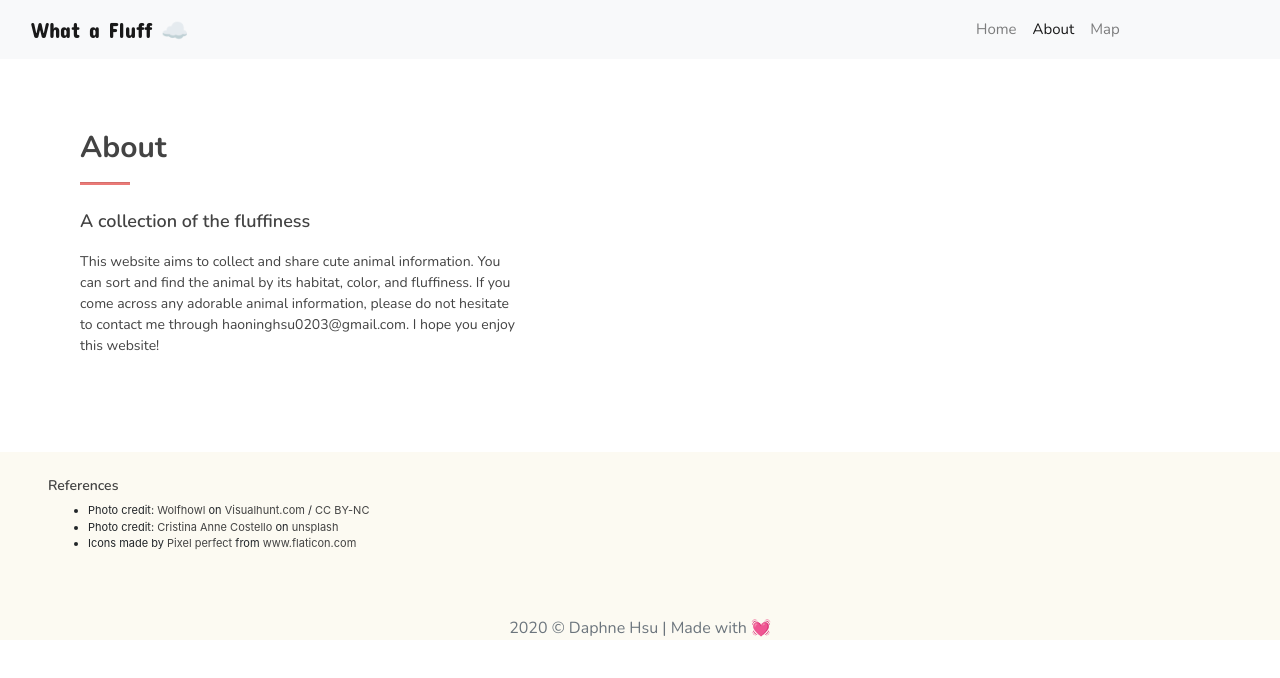
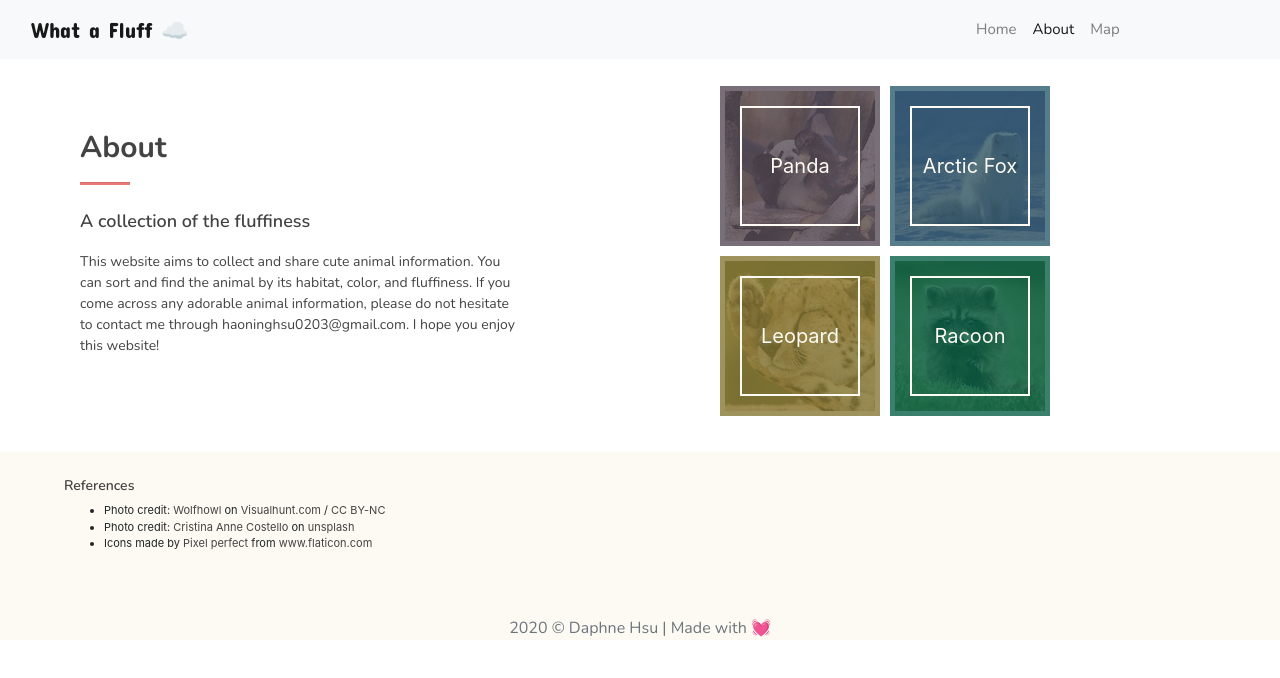
Before and after one commit to haoninghsu/haoningdesign, a plain HTML site: page about/about.html in a window 1280 px wide. Drawn offline with nearby package versions, Linux system fonts and the light colour scheme.

Commit message:
Added pictures to about page

```diff
--- a/about/about.html
+++ b/about/about.html
@@ -73,12 +73,24 @@
     </header>
 
     <main>
+      <section>
+      <div class ="about">
       <div class = "intro">
       <h1>About</h1>
       <hr>
       <h2>A collection of the fluffiness</h2>
       <p>This website aims to collect and share cute animal information. You can sort and find the animal by its habitat, color, and fluffiness. If you come across any adorable animal information, please do not hesitate to contact me through haoninghsu0203@gmail.com. I hope you enjoy this website!</p>
       </div>
+
+      <div class = "wrapper">
+        <div id="panda" class="animal"></div>
+        <div id="arcticFox" class="animal"></div>
+        <div id="leopard" class="animal"></div>
+        <div id="racoon" class="animal"></div>
+      </div>
+      </div>
+      </section>
+
 
       <section class="reference">
         <div class = "referenceS">
@@ -91,35 +103,11 @@
           <li>
             Icons made by <a href="https://www.flaticon.com/authors/pixel-perfect" title="Pixel perfect">Pixel perfect</a> from <a href="https://www.flaticon.com/" title="Flaticon"> www.flaticon.com</a>
             </li>
-
           </ul>
         </div>
         </section>
 
-
-        <!-- <div id="history-images" class="owl-carousel owl-theme" style="opacity: 1; display: block;">
-          <div class="owl-wrapper-outer">
-            <div class="owl-wrapper" style="width: 1356px; left: 0px; display: block;
-            transition: all 1000ms ease 0s; transform: translate3d(0px, 0px, 0px);">
-            <div class="owl-item" style="width: 226px;">
-              <div><img class="img-responsive center-block" src="url(image/Capybara.jpg)" alt="About">
-              </div>
-            </div>
-            <div class="owl-item" style="width: 226px;">
-              <div><img class="img-responsive center-block" src="img/about_img2.jpg" alt="About">
-              </div>
-            </div>
-            <div class="owl-item" style="width: 226px;">
-              <div><img class="img-responsive center-block" src="img/about_img3.jpg" alt="About">
-              </div>
-            </div>
-          </div>
-        </div>
-        <script src="js/main.js"></script>
-
-      -->
-
-      </div>
+      </section>
     </main>
   </body>
 
--- a/about/style.css
+++ b/about/style.css
@@ -5,7 +5,7 @@
 
 .referenceS {
   padding-top: 1rem;
-  padding-left: 3rem;
+  padding-left: 4rem;
   padding-bottom: 3rem;
   width: 50%;
 }
@@ -94,6 +94,98 @@ footer {
   color: #434343;
 }
 
+.about {
+  display: flex;
+  flex-direction: flex-start;
+}
+
+/*graphs*/
+.animal {
+  width: 150px;
+  height: 150px;
+
+  display: flex;
+  justify-content: center;
+  align-items: center;
+
+  box-shadow: 0 0 0 100px inset, 0 0 0 5px;
+  transition: box-shadow 1s;
+  float: left;
+  margin: 10px;
+}
+
+.animal::after {
+  width: 80%;
+  height: 80%;
+  display: block;
+  font-size: 15pt;
+  color: #fcfaf2;
+  border: 2px solid;
+  text-align: center;
+
+  display: flex;
+  justify-content: center;
+  align-items: center;
+
+  /* hover out transition */
+  transition: opacity 1s 0.5s;
+}
+
+/*reveal photos*/
+.animal:hover {
+  box-shadow: 0 0 0 5px inset, 0 0 5px grey, 0 0 10px grey inset;
+  transition: box-shadow 1s;
+}
+
+/*hide names*/
+.animal:hover::after {
+  opacity: 0;
+  transition: opacity 0.5s;
+}
+
+#panda {
+  background-image: url("../image/Panda.jpg");
+  color: rgba(87, 76, 87, 0.8);
+}
+
+#panda::after {
+  content: "Panda";
+}
+
+#arcticFox {
+  background-image: url("../image/Arcticfox.jpg");
+  color: rgba(46, 92, 110, 0.8);
+}
+
+#arcticFox::after {
+  content: "Arctic Fox";
+}
+
+#leopard {
+  background-image: url("../image/Leopard.jpg");
+  color: rgba(134, 120, 53, 0.8);
+}
+
+#leopard::after {
+  content: "Leopard";
+}
+
+#racoon {
+  background-image: url("../image/racoon.jpg");
+  color: rgba(9, 97, 72, 0.8);
+}
+
+#racoon::after {
+  content: "Racoon";
+}
+.wrapper {
+  width: 450px;
+  height: 450px;
+  padding-top: 80px;
+  padding-right: 50px;
+  margin: auto;
+}
+
 @media (min-width: 769px) {
   .intro {
     padding: 4rem;
```
Also changed, not shown: about/main.js (deleted, +0 -12 lines), image/Arcticfox.jpg (added), image/Leopard.jpg (added), image/Panda.jpg (added), image/backup/Arcticfox .jpg (added), image/racoon.jpg (added), 3 other files.
